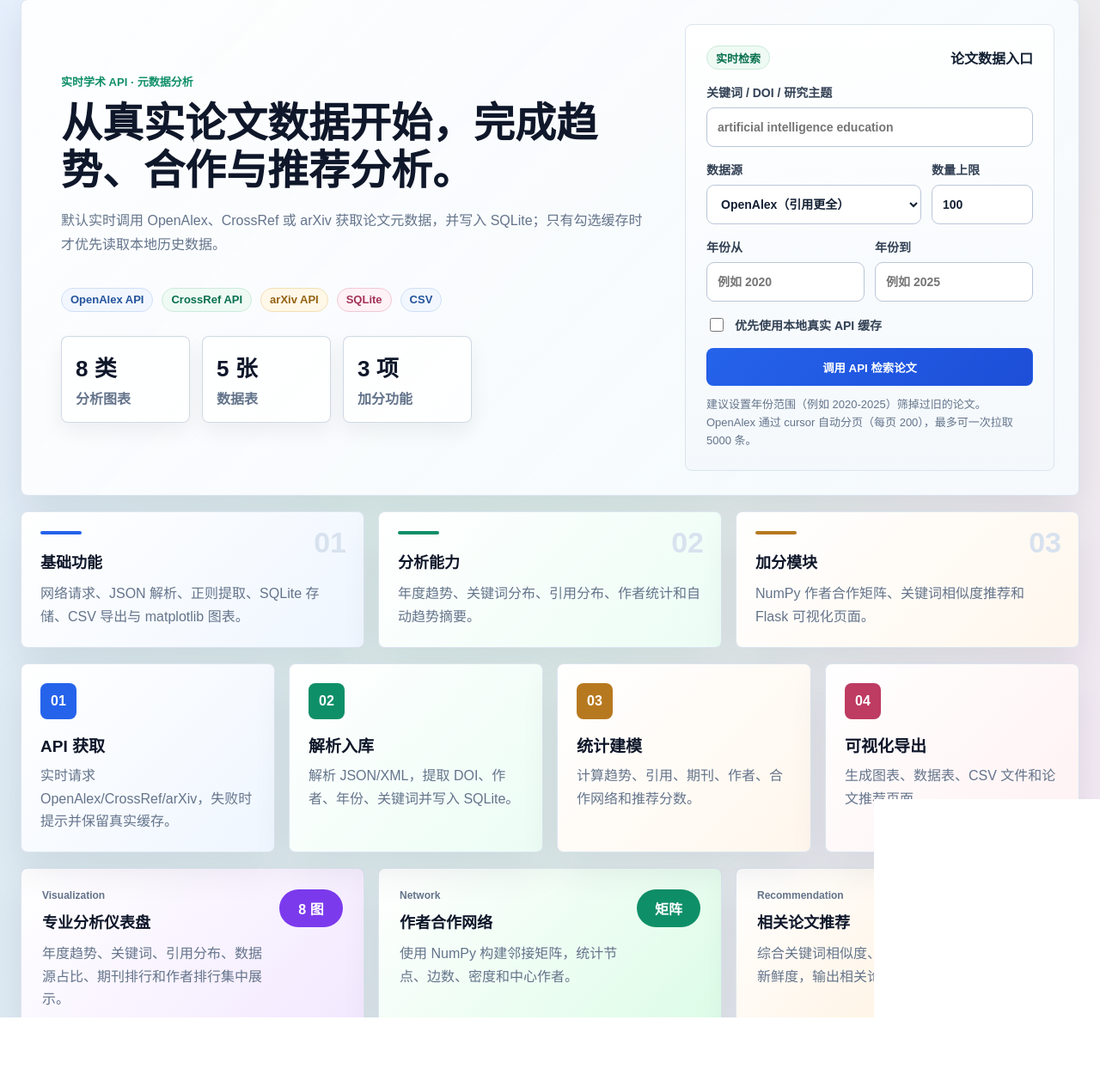
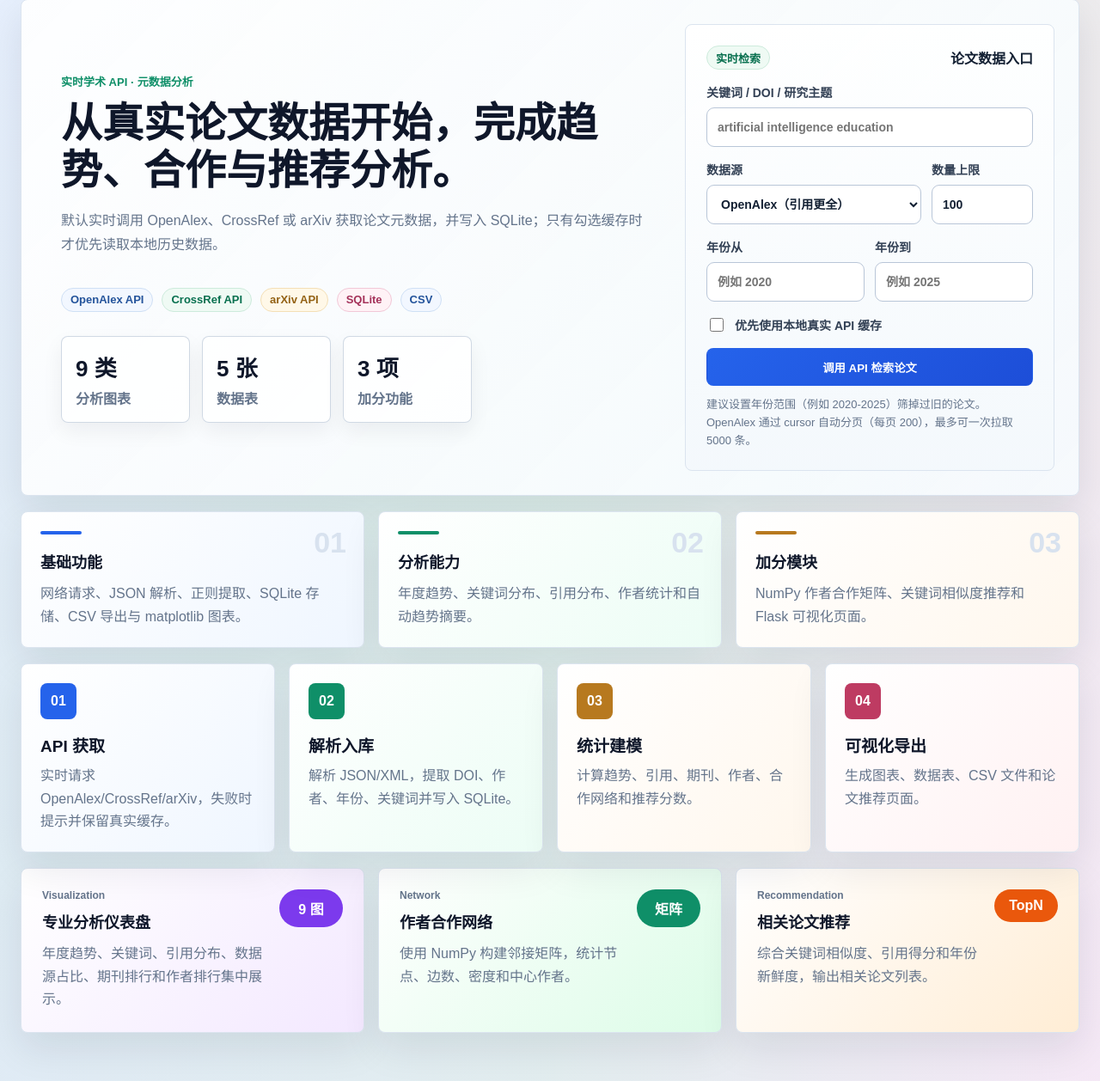
Before and after one commit to YYYYXL1004/Paper_metadata_analyzer, a Flask app: page / in a window 1280 px wide. Shown: the part 87-1345 px from the top of the page at 86% size. Run offline with Flask 3, Linux system fonts and the light colour scheme; data that the repository does not hold is empty.

Commit message:
更新README以及运行截图

```diff
--- a/app.py
+++ b/app.py
@@ -583,4 +583,4 @@ def seed():
 
 if __name__ == "__main__":
     init_db()
-    app.run(debug=False, port=int(os.environ.get("PORT", 5000)))
+    app.run(debug=True, port=int(os.environ.get("PORT", 5000)))
--- a/templates/base.html
+++ b/templates/base.html
@@ -4,7 +4,7 @@
   <meta charset="utf-8">
   <meta name="viewport" content="width=device-width, initial-scale=1">
   <title>{{ app_title }}</title>
-  <link rel="stylesheet" href="{{ url_for('static', filename='css/style.css') }}">
+  <link rel="stylesheet" href="{{ url_for('static', filename='css/style.css') }}?v=2">
 </head>
 <body>
   <header class="topbar">
--- a/templates/index.html
+++ b/templates/index.html
@@ -17,7 +17,7 @@
     </div>
     <div class="hero-mini-metrics">
       <div>
-        <strong>8 类</strong>
+        <strong>9 类</strong>
         <span>分析图表</span>
       </div>
       <div>
@@ -140,7 +140,7 @@
       <h2>专业分析仪表盘</h2>
       <p>年度趋势、关键词、引用分布、数据源占比、期刊排行和作者排行集中展示。</p>
     </div>
-    <strong>8 图</strong>
+    <strong>9 图</strong>
   </article>
   <article class="feature-panel feature-green">
     <div>
--- a/templates/results.html
+++ b/templates/results.html
@@ -89,7 +89,7 @@
   <div class="analysis-cta-text">
     <span class="analysis-cta-kicker">整体分析</span>
     <h2 id="cta-heading">对本次检索全部 <span id="cta-count">{{ papers|length }}</span> 篇论文做整体分析</h2>
-    <p class="muted">年度趋势、关键词分布、引用分布、期刊作者排行、合作网络、自动洞察等 8 张图表。分析对象会跟随上方筛选实时变化——筛选后只分析当前显示的论文。</p>
+    <p class="muted">年度趋势、关键词分布、引用分布、期刊作者排行、合作网络、自动洞察等 9 张图表。分析对象会跟随上方筛选实时变化——筛选后只分析当前显示的论文。</p>
   </div>
   <a class="button analysis-cta-button" href="{{ analysis_url }}" data-action-link>查看整体分析 →</a>
 </section>
```
Also changed, not shown: README.md, 4 other files.
